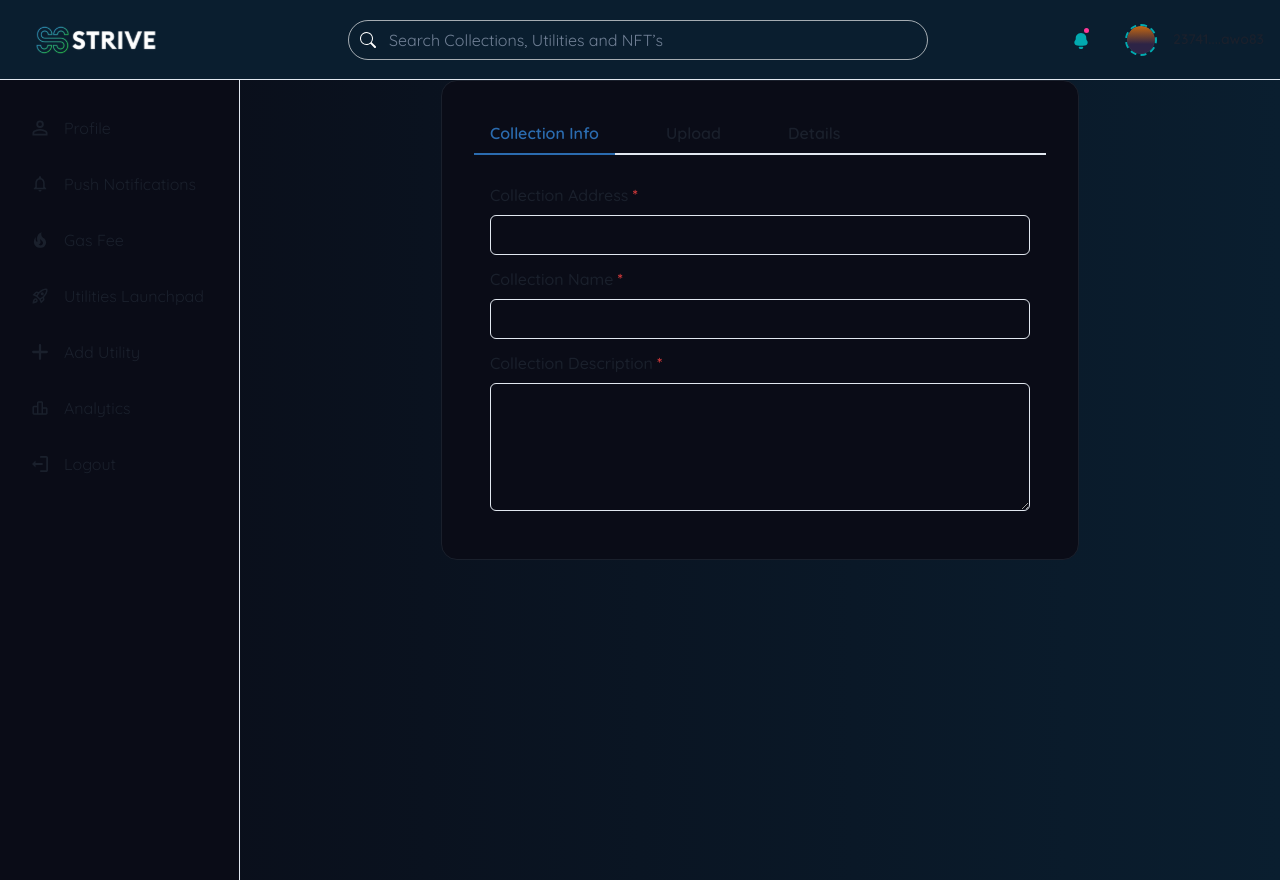
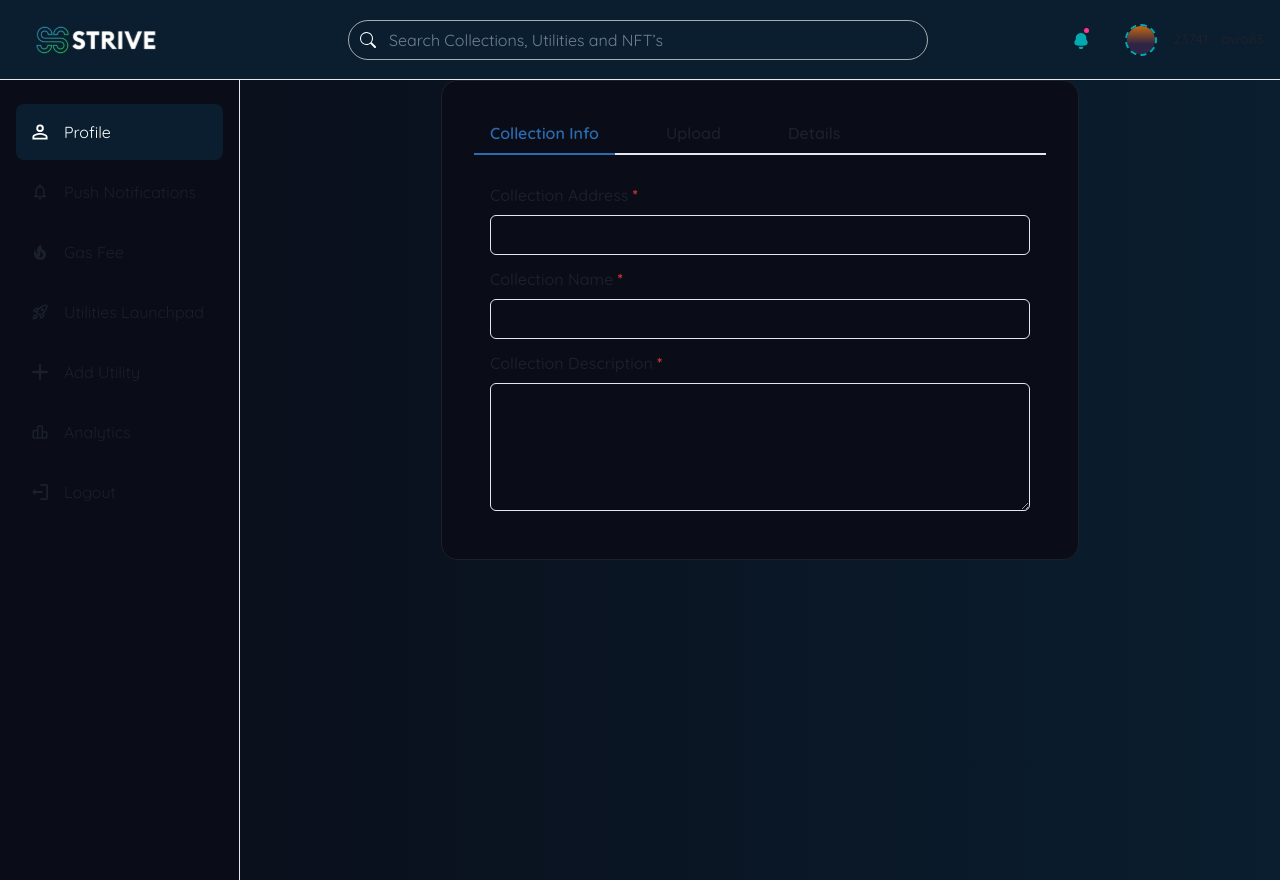
Before and after one commit to lazyfuhrer/strive-network-task, a Next.js app: page / in a window 1280 px wide. Built offline with nearby package versions, Linux system fonts and the light colour scheme.

Commit message:
feat: added links in sidebar

```diff
--- a/src/components/Layout.tsx
+++ b/src/components/Layout.tsx
@@ -22,19 +22,24 @@ import {
   Input,
   InputGroup,
   InputLeftElement,
+  Link,
 } from '@chakra-ui/react'
+import NextLink from 'next/link'
 import { FiMenu } from 'react-icons/fi'
 import { BsSearch } from 'react-icons/bs'
 
 import { Profile, Bell, Fire, Rocket, Analytics, LogOut, Plus, BellColored } from '@/icons/strive'
+import { useRouter } from 'next/router'
 
 interface LinkItemProps {
   name: string
   icon: any
+  to: string
 }
 
 interface NavItemProps extends FlexProps {
   icon: any
+  to: string
   children: React.ReactNode
 }
 
@@ -47,16 +52,18 @@ interface SidebarProps extends BoxProps {
 }
 
 const LinkItems: Array<LinkItemProps> = [
-  { name: 'Profile', icon: Profile },
-  { name: 'Push Notifications', icon: Bell },
-  { name: 'Gas Fee', icon: Fire },
-  { name: 'Utilities Launchpad', icon: Rocket },
-  { name: 'Add Utility', icon: Plus },
-  { name: 'Analytics', icon: Analytics },
-  { name: 'Logout', icon: LogOut },
+  { name: 'Profile', icon: Profile, to: '/' },
+  { name: 'Push Notifications', icon: Bell, to: '/push' },
+  { name: 'Gas Fee', icon: Fire, to: '/biconomy' },
+  { name: 'Utilities Launchpad', icon: Rocket, to: '/utility' },
+  { name: 'Add Utility', icon: Plus, to: '/privilege' },
+  { name: 'Analytics', icon: Analytics, to: '/analytics' },
+  { name: 'Logout', icon: LogOut, to: '/logout' },
 ]
 
 const SidebarContent = ({ onClose, ...rest }: SidebarProps) => {
+  const router = useRouter();
+  const isActive = (pathname : string) => router.pathname === pathname;
   return (
     <Box
       position="fixed"
@@ -77,7 +84,7 @@ const SidebarContent = ({ onClose, ...rest }: SidebarProps) => {
         <CloseButton color={'rgba(2, 170, 176, 1)'} display={{ base: 'flex', md: 'none' }} onClick={onClose} />
       </Flex>
       {LinkItems.map((link) => (
-        <NavItem key={link.name} icon={link.icon}>
+        <NavItem key={link.name} icon={link.icon} to={link.to} bg={isActive(link.to) ? '#0A1E2F' : ''} color={isActive(link.to) ? 'white' : ''}>
           {link.name}
         </NavItem>
       ))}
@@ -85,17 +92,18 @@ const SidebarContent = ({ onClose, ...rest }: SidebarProps) => {
   )
 }
 
-const NavItem = ({ icon, children, ...rest }: NavItemProps) => {
+const NavItem = ({ icon, to, children, ...rest }: NavItemProps) => {
   return (
-    <Box
-      as="a"
-      href="#"
+    <Link
+      as={NextLink}
+      href={to}
       style={{ textDecoration: 'none' }}
       _focus={{ boxShadow: 'none' }}>
       <Flex
         align="center"
         p="4"
         mx="4"
+        mt="1"
         borderRadius="lg"
         role="group"
         cursor="pointer"
@@ -116,7 +124,7 @@ const NavItem = ({ icon, children, ...rest }: NavItemProps) => {
         )}
         {children}
       </Flex>
-    </Box>
+    </Link>
   )
 }
 
```
